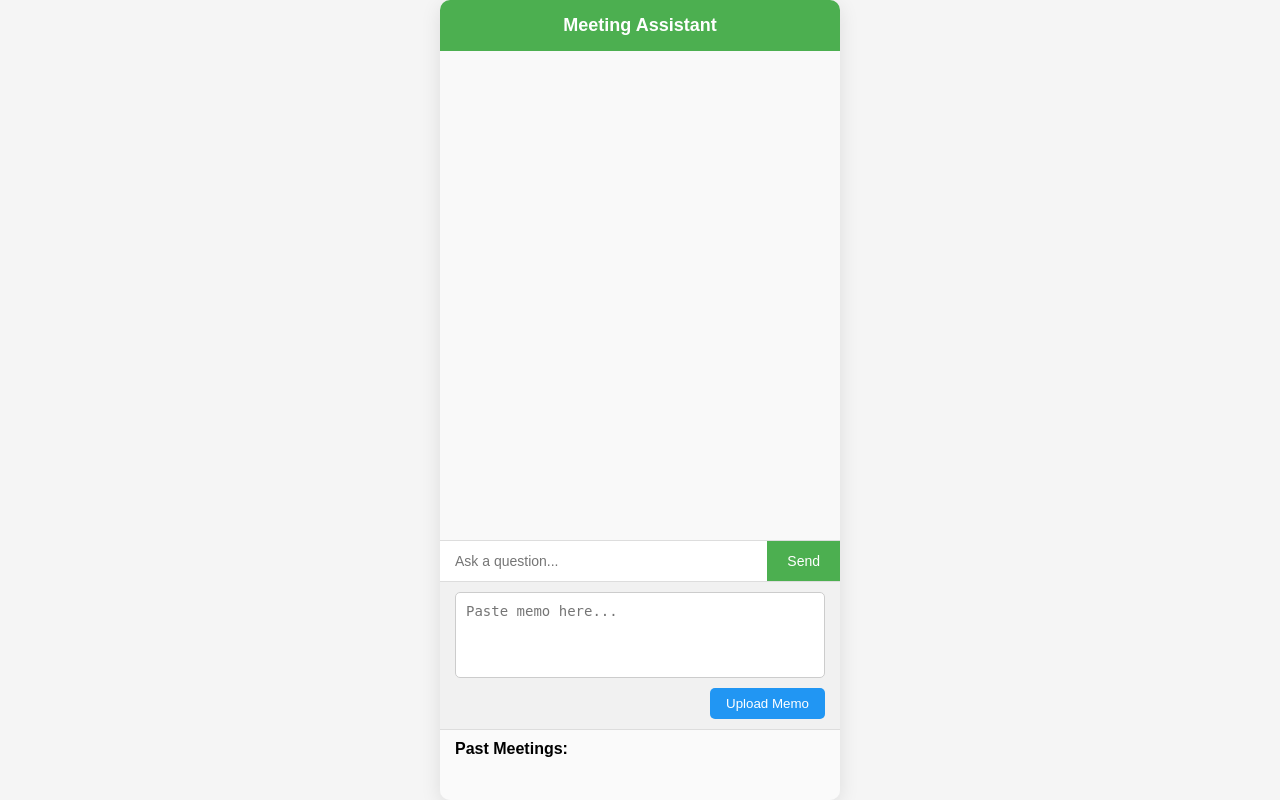
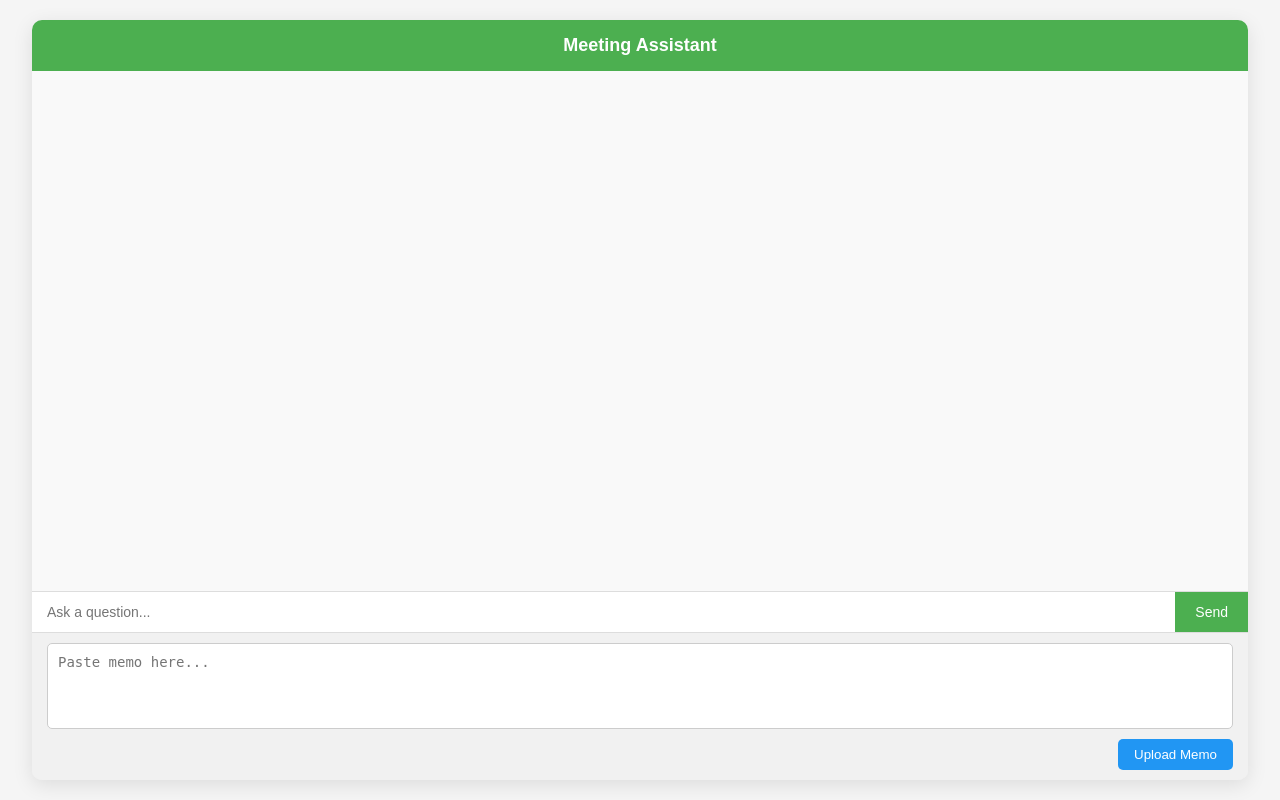
Before and after one commit to nguyenthimynhi2409/meeting_assistant, a FastAPI app: page / in a window 1280 px wide. Run offline with FastAPI, Linux system fonts and the light colour scheme; data that the repository does not hold is empty.

Commit message:
update css

```diff
--- a/services/ollama_client.py
+++ b/services/ollama_client.py
@@ -1,7 +1,6 @@
 import requests
 
-OLLAMA_API = "http://localhost:11434/api/generate"  # nếu dùng local
-# Nếu có endpoint cloud thì thay URL cloud ở đây
+OLLAMA_API = "http://localhost:11434/api/generate"  #local
 
 def summarize_memo(memo: str) -> str:
     payload = {
--- a/static/css/style.css
+++ b/static/css/style.css
@@ -6,12 +6,12 @@ body {
   padding: 0;
   display: flex;
   justify-content: center;
-  align-items: flex-start;
+  align-items: center;
   height: 100vh;
 }
 
 .chat-container {
-  width: 400px;
+  width: 95vw;
   max-width: 95%;
   background-color: #f5f5f5;
   border-radius: 10px;
@@ -19,7 +19,7 @@ body {
   display: flex;
   flex-direction: column;
   overflow: hidden;
-  height: 100vh;
+  height: 95vh;
 }
 
 /* ================= Chat Header ================= */
--- a/static/js/chat.js
+++ b/static/js/chat.js
@@ -9,9 +9,12 @@ const meetingsUl = document.getElementById('meetingsUl');
 
 // ------------------- Chat -------------------
 function addMessage(text, sender) {
-  const msgDiv = document.createElement('div');
+const msgDiv = document.createElement('div');
   msgDiv.classList.add('message', sender);
-  msgDiv.textContent = text;
+
+  // Convert Markdown -> HTML
+  msgDiv.innerHTML = marked.parse(text);
+
   chatMessages.appendChild(msgDiv);
   chatMessages.scrollTop = chatMessages.scrollHeight;
 }
@@ -53,7 +56,7 @@ async function uploadMemo() {
       body: JSON.stringify({ memo })
     });
     const data = await res.json();
-    addMessage(`Memo uploaded! Summary: ${data.summary}`, 'bot');
+    addMessage(`**Memo uploaded! Summary:**\n${data.summary}`, 'bot');
     memoInput.value = '';
     fetchMeetings();
   } catch (err) {
--- a/templates/index.html
+++ b/templates/index.html
@@ -5,6 +5,7 @@
   <meta name="viewport" content="width=device-width, initial-scale=1.0">
   <title>Meeting Assistant</title>
   <link rel="stylesheet" href="/static/css/style.css">
+  <script src="https://cdn.jsdelivr.net/npm/marked/marked.min.js"></script>
 </head>
 <body>
   <div class="chat-container">
@@ -21,10 +22,10 @@
       <button id="uploadBtn">Upload Memo</button>
     </div>
 
-    <div class="meeting-list" id="meetingList">
+    <!-- <div class="meeting-list" id="meetingList">
       <h3>Past Meetings:</h3>
       <ul id="meetingsUl"></ul>
-    </div>
+    </div> -->
   </div>
 
   <script src="/static/js/chat.js"></script>
```
Also changed, not shown: db/chroma_store/chroma.sqlite3, 1 other file.
